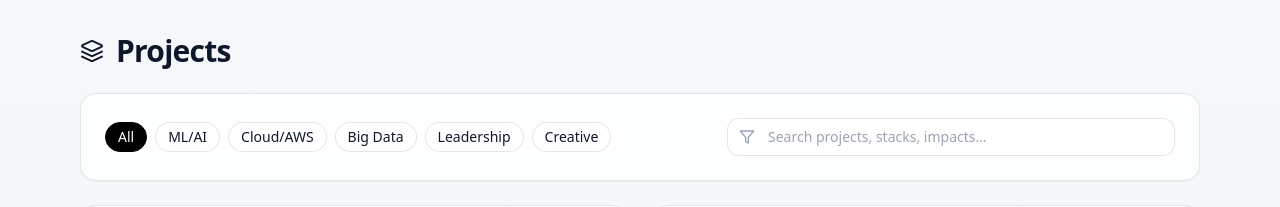
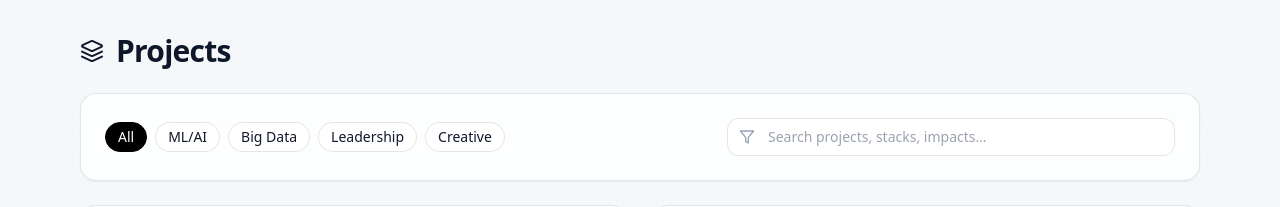
Before and after one commit to Nishanth-G-Palaniswami/Nishanth-G-Palaniswami-Portfolio, a React (Vite) app: page / in a window 1280 px wide. Shown: the part 1800-2007 px from the top of the page. Built offline with nearby package versions, Linux system fonts and the light colour scheme.

Commit message:
Update App.jsx

```diff
--- a/src/App.jsx
+++ b/src/App.jsx
@@ -123,7 +123,6 @@ const SKILLS = {
 const CATEGORIES = [
   { key: "all", label: "All" },
   { key: "ml", label: "ML/AI" },
-  { key: "cloud", label: "Cloud/AWS" },
   { key: "data", label: "Big Data" },
   { key: "leadership", label: "Leadership" },
   { key: "creative", label: "Creative" },
```
